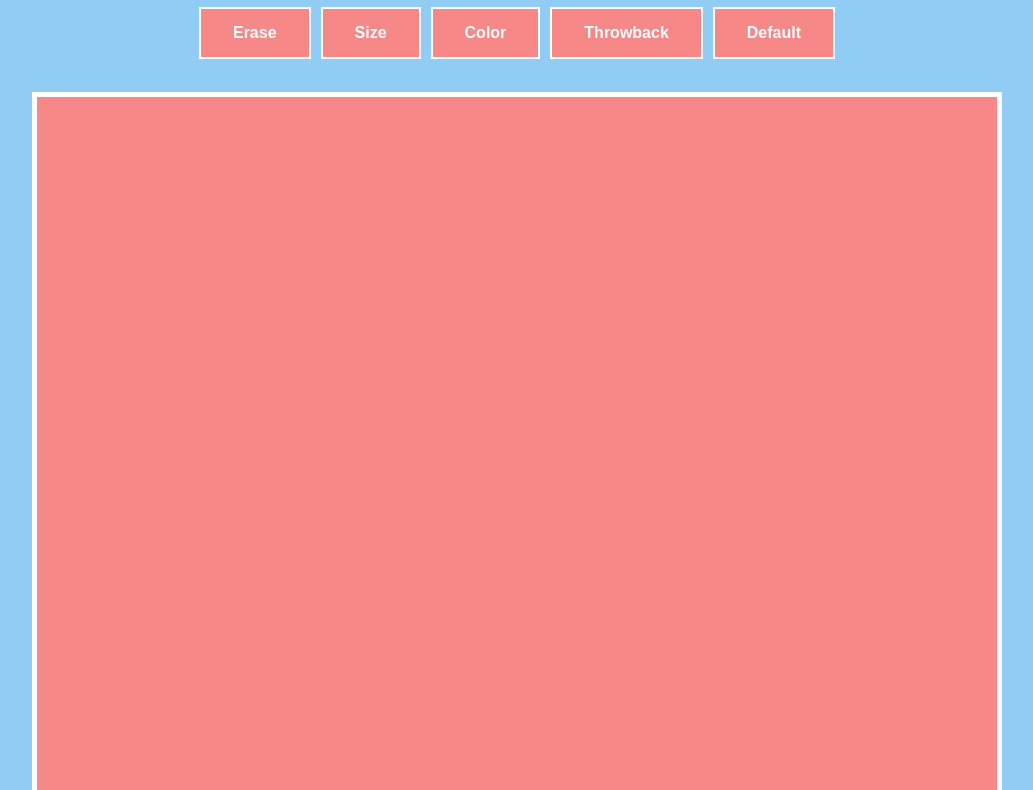
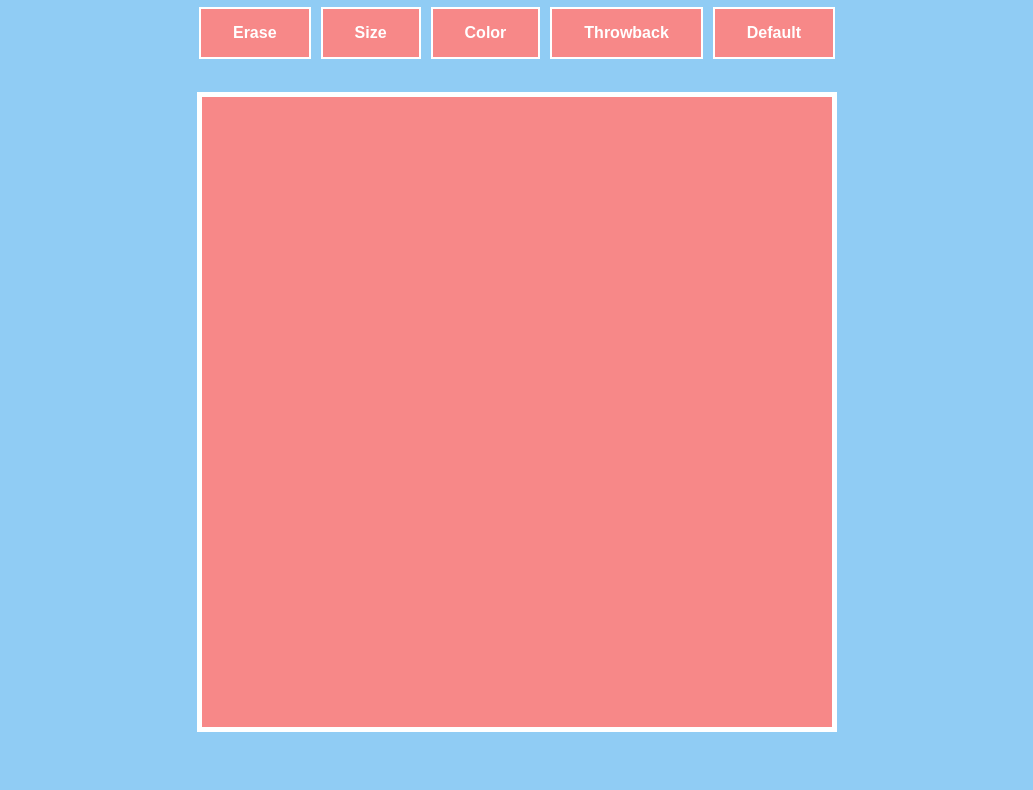
Before and after one commit to dm-murphy/etch-a-sketch, a plain HTML site: page index.html in a window 1280 px wide. Shown: the part 73-863 px from the top of the page, without its empty margins (123-1156 px from the left). After the commit the page ends 808 px from the top, so only its background shows below. Drawn offline with Linux system fonts and the light colour scheme.

Commit message:
Updated script.js and index.html

```diff
--- a/index.html
+++ b/index.html
@@ -2,9 +2,12 @@
 <html>
 
 <head>
-  <meta charset="utf-8">
+  <meta charset="utf-8" name="viewport" content="width=device-width, initial-scale=1.0">
   <title></title>
 </head>
+<style>
+
+</style>
 
 <body>
   <h1 id="title"></h1>
--- a/script.js
+++ b/script.js
@@ -12,7 +12,7 @@ function makeGrid(gridSize) {
   const container = document.querySelector('#container');
   container.style.outline = 'solid 5px white';
   container.style.margin = 'auto';
-  container.style.width = '960px';
+  container.style.width = '630px';
   container.style.display = 'grid';
   container.style.gridTemplateColumns = `repeat(${gridSize}, 1fr)`;
   container.style.gridTemplateRows = `repeat(${gridSize}, 1fr)`;
@@ -198,10 +198,9 @@ title.style.color = 'White';
 const header = document.querySelector('#header');
 header.style.display = 'grid';
 header.style.gridTemplateColumns = 'repeat(5, 1fr)';
-header.style.width = '400px';
+header.style.width = '200px';
 header.style.margin = 'auto';
 header.style.gap = '10px';
-header.style.textAlign = 'center';
 header.style.justifyContent = 'center';
 header.style.paddingBottom = '20px';
 
```
